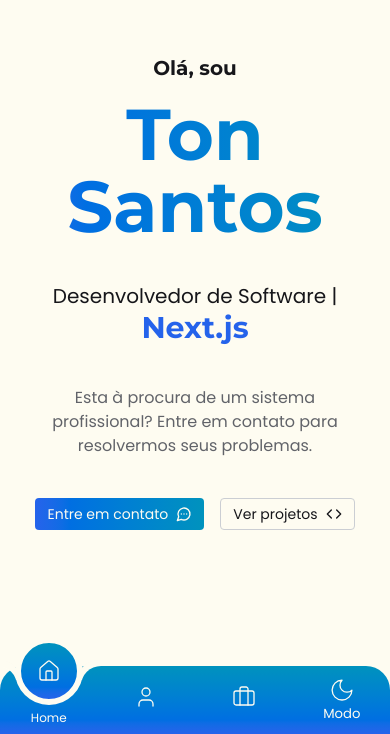
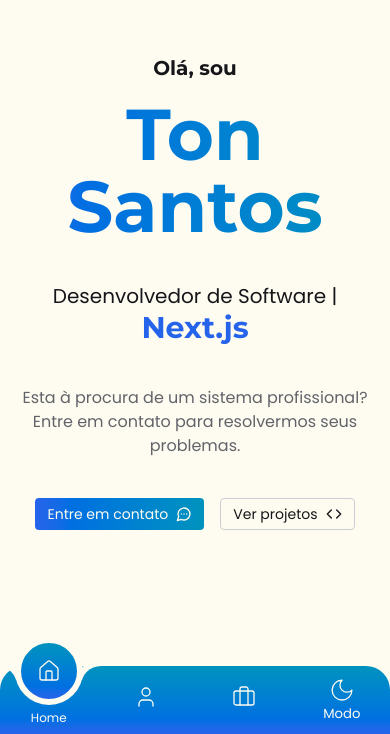
Before and after one commit to wellingtonVieiraSantos/personal-portfolio, a Next.js app: page / in a window 390 px wide. Shown: the part 110-844 px from the top of the page. Built offline with nearby package versions, Linux system fonts and the light colour scheme.

Commit message:
style: remove padding p in homepage

```diff
--- a/src/app/_components/HomePage/index.tsx
+++ b/src/app/_components/HomePage/index.tsx
@@ -21,7 +21,7 @@ export default function HomePage() {
           Desenvolvedor de Software |{' '}
           <span className='font-montserrat text-button text-3xl'>Next.js</span>
         </p>
-        <p className='md:text-lg text-center md:text-justify px-4 text-foreground-secondary'>
+        <p className='md:text-lg text-center md:text-justify text-foreground-secondary'>
           Esta à procura de um sistema profissional? Entre em contato para
           resolvermos seus problemas.{' '}
         </p>
```
